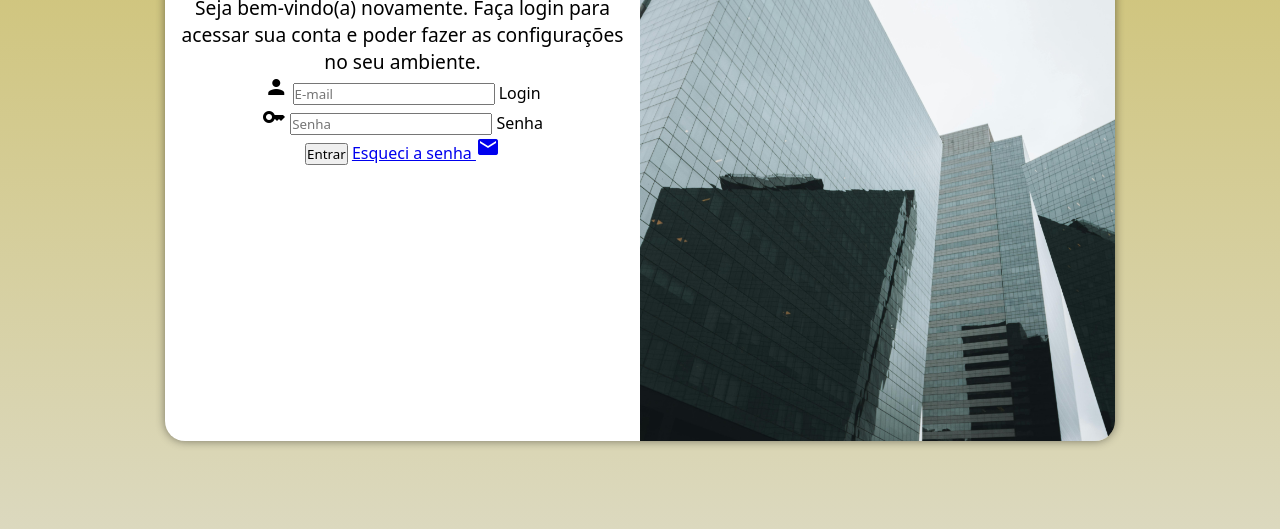
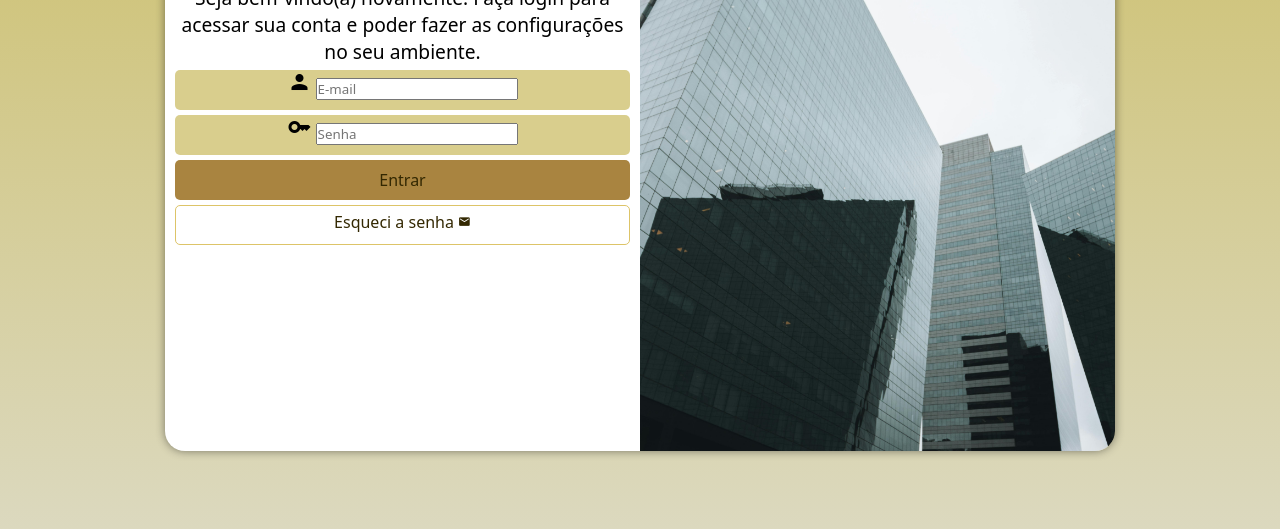
Before and after one commit to nmcodec/projeto-login, a plain HTML site: page index.html in a window 1280 px wide. Shown: the part 209-738 px from the top of the page. Drawn offline with Linux system fonts and the light colour scheme.

Commit message:
formatei formulário de login

```diff
--- a/estilos/style.css
+++ b/estilos/style.css
@@ -34,7 +34,7 @@
 
     background-color: white;
     width: 250px;
-    height: 500px;
+    height: 520px;
     border-radius: 20px;
     box-shadow: 0px 0px 10px rgba(0, 0, 0, 0.450);
 
@@ -63,3 +63,55 @@
 div#formulario > p {
     font-size: 0.8em;
 }
+
+form > div.campo {
+    background-color: #cbbd64bb;
+    display: block;
+    width: 100%;
+    height: 40px;
+    border-radius: 5px;
+    margin: 5px 0px;
+}
+
+div.campo > label {
+    display: none;
+}
+
+form > input[type=submit] {
+    display: block;
+    font-size: 1em;
+    width: 100%;
+    height: 40px;
+    background-color: rgb(169, 132, 64);
+    color: rgb(51, 40, 2);
+    border: none;
+    border-radius: 5px;
+}
+
+form > input[type=submit]:hover {
+    background-color: #5a4f07bb;
+    color: white;
+}
+
+form > a.botao {
+    display: block;
+    text-align: center;
+    font-size: 1em;
+    width: 100%;
+    height: 40px;
+    padding-top: 5px;
+    margin-top: 5px;
+    background-color: white;
+    color: rgb(51, 40, 2);
+    border: 1px solid rgb(221, 196, 104);
+    border-radius: 5px;
+    text-decoration: none;
+}
+
+form > a.botao:hover {
+    background-color: rgb(221, 196, 104);
+}
+
+form > a.botao > span {
+    font-size: 0.8em;
+}
--- a/index.html
+++ b/index.html
@@ -31,9 +31,8 @@
                         <label for="isenha">Senha</label>
                     </div>
                     <input type="submit" value="Entrar">
-                    <a href="esqueci.html">
+                    <a href="esqueci.html" class="botao">
                         Esqueci a senha <span class="material-icons">mail</span>
-
                     </a>
                 </form>
             </div>
```
